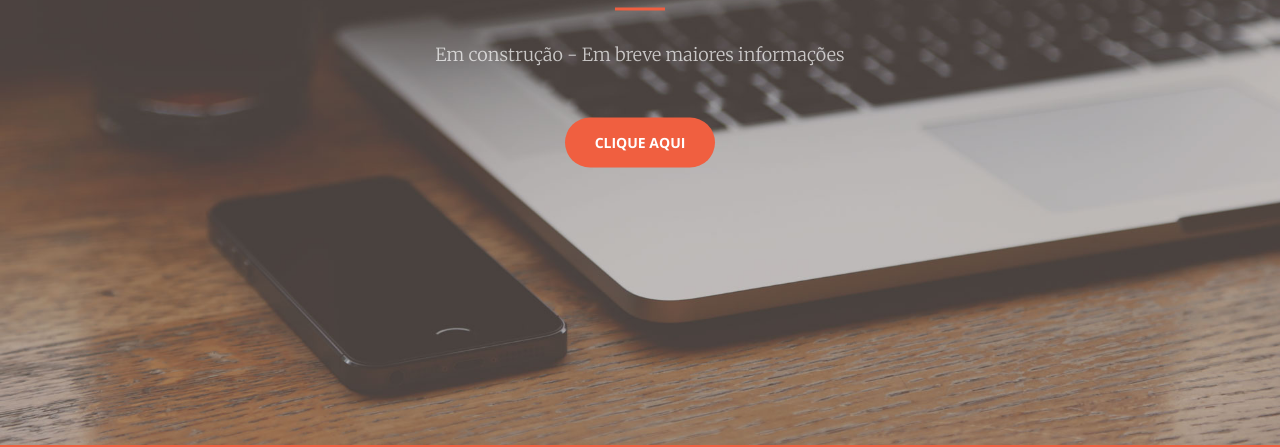
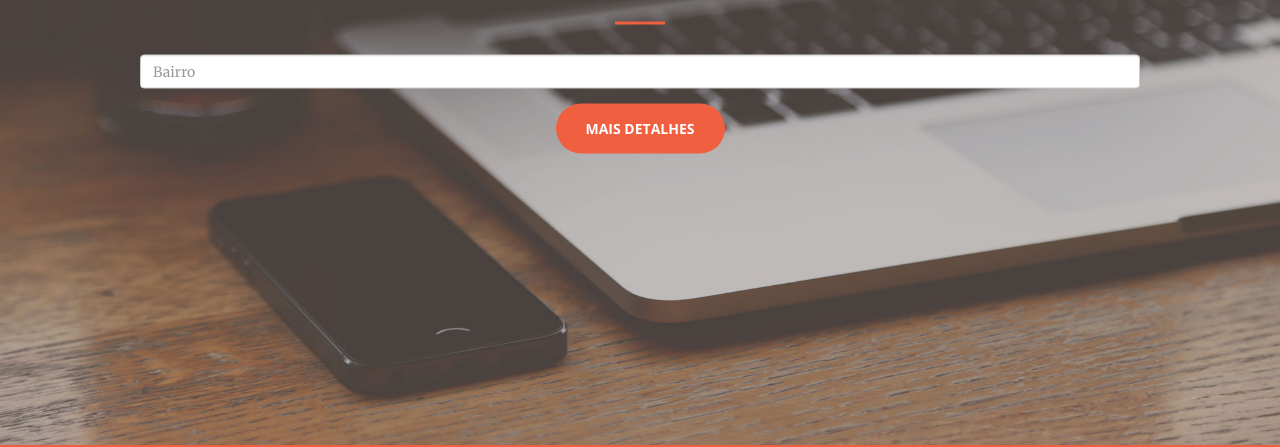
Before and after one commit to fdeleo/alugaqui-client-web, a website: page index.html in a window 1280 px wide. Shown: the part 355-802 px from the top of the page. Drawn offline with nearby package versions, Linux system fonts and the light colour scheme.

Commit message:
Adds Search Bar
Adds search bar to the index page

```diff
--- a/index.html
+++ b/index.html
@@ -73,8 +73,12 @@
             <div class="header-content-inner">
                 <h1 id="homeHeading">AlugAqui</h1>
                 <hr>
-                <p>Em construção - Em breve maiores informações</p>
-                <a href="#about" class="btn btn-primary btn-xl page-scroll">Clique aqui</a>
+                  <form id="buscaImovel" onsubmit="#">
+                    <div class="form-group">
+                      <input type="search" class="form-control" id="busacaBairro" placeholder="Bairro">
+                    </div>
+                  </form>
+                <a href="#about" class="btn btn-primary btn-xl page-scroll">Mais Detalhes</a>
             </div>
         </div>
     </header>
```
